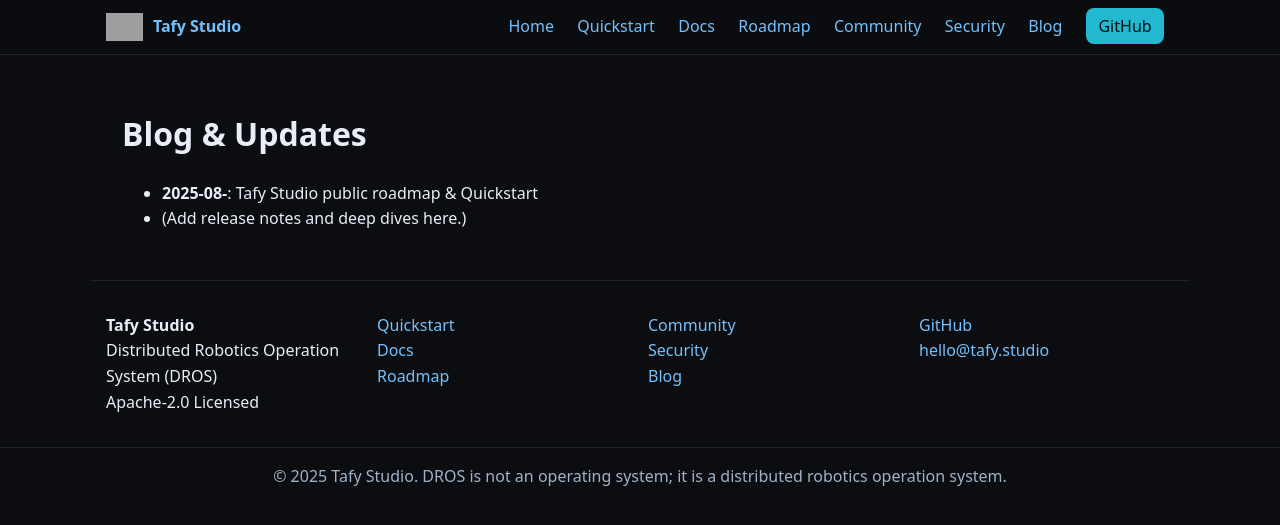
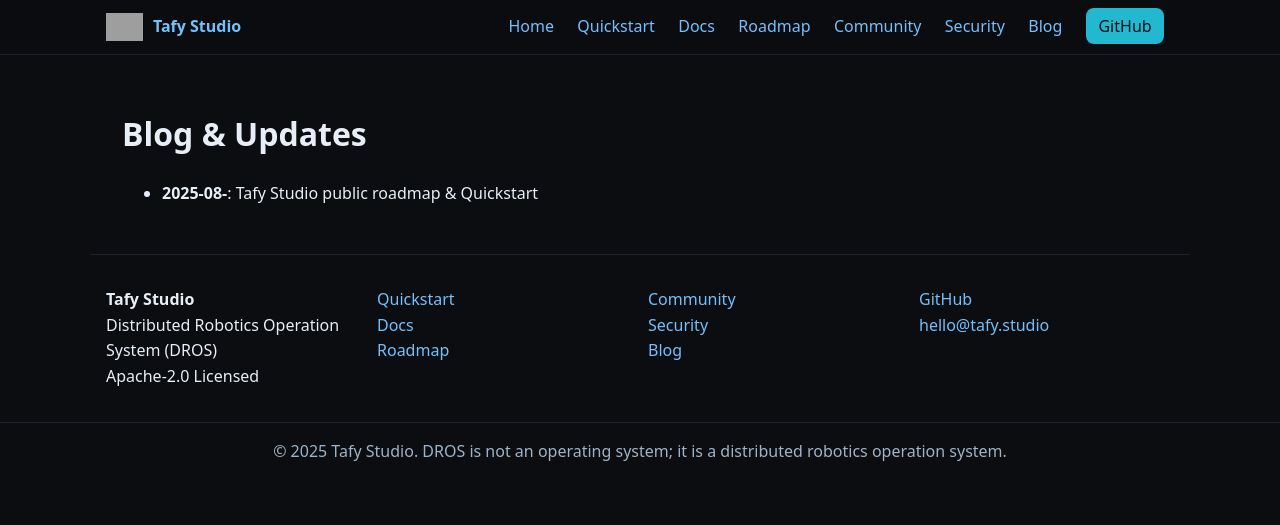
Before and after one commit to tafystudio/tafystudio.github.io, a Jekyll site: the page built from blog/index.md, in a window 1280 px wide. Shown: the top 525 px of the page. Built offline with Jekyll 4.4.1, drawn with Linux system fonts in a browser that asks for light colours; grey boxes are pictures that could not be loaded.

Commit message:
Removed suggestion

```diff
--- a/blog/index.md
+++ b/blog/index.md
@@ -7,4 +7,3 @@
 # Blog & Updates
 
 - **2025-08-**: Tafy Studio public roadmap & Quickstart
-- (Add release notes and deep dives here.)
```
